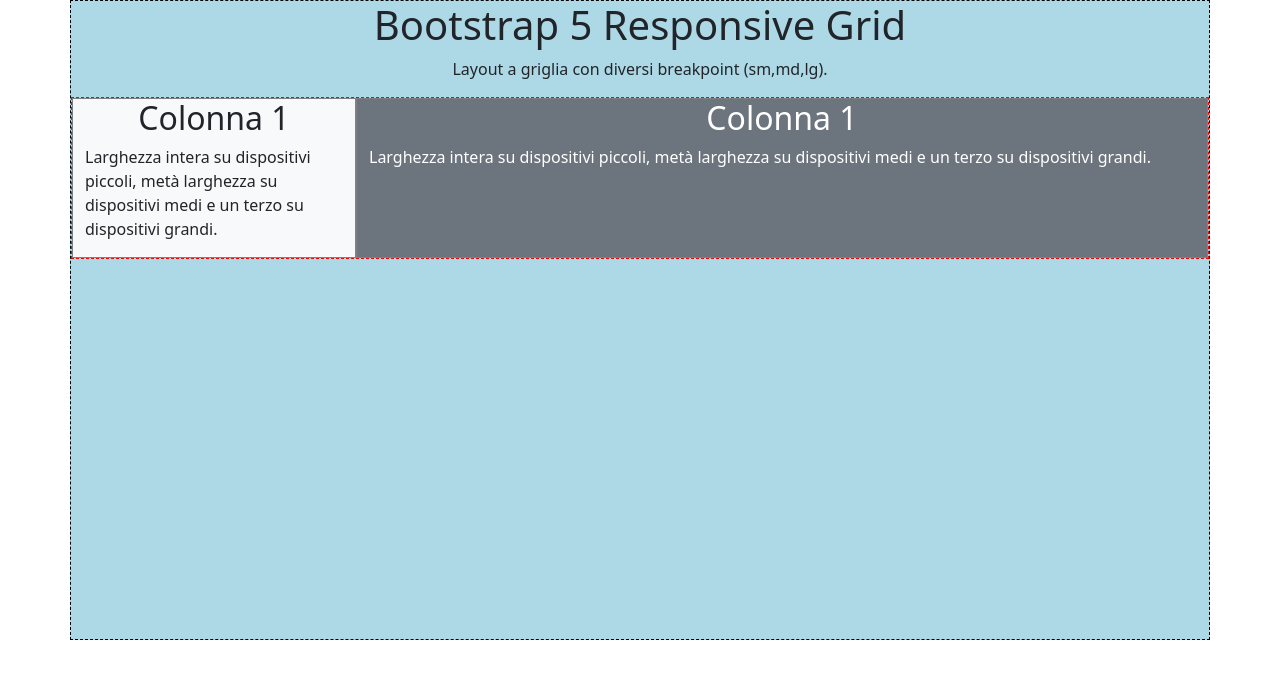
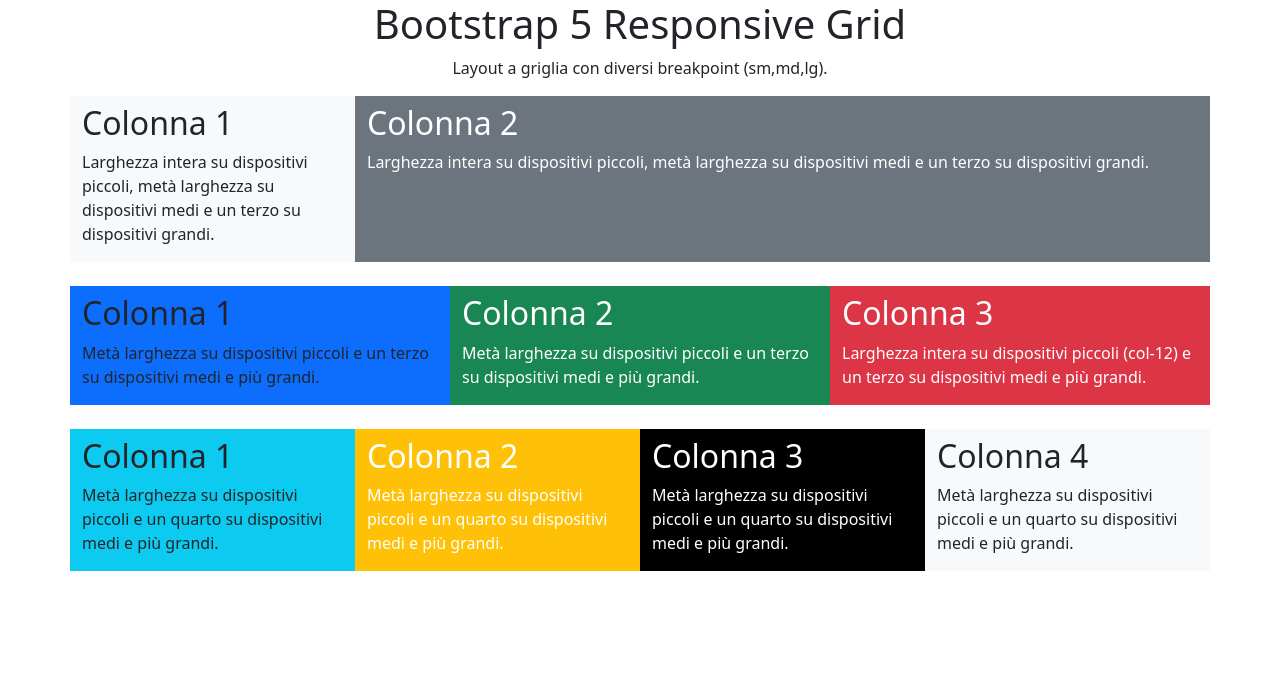
Before and after one commit to Giunta-Giovanni/htmlcss-bootstrap-layout, a plain HTML site: page index.html in a window 1280 px wide. Drawn offline with nearby package versions, Linux system fonts and the light colour scheme.

Commit message:
[feat] 2nd and 3rd row

```diff
--- a/css/style.css
+++ b/css/style.css
@@ -5,7 +5,7 @@
 }
 
 /* debug for bootstrap class */
-[class^='container'] {
+/* [class^='container'] {
     border: 1px dashed black;
     background-color: lightblue;
     min-height: 80vh;
@@ -19,7 +19,7 @@
     border: 1px solid grey;
     background-color: aqua;
     /* height: 100px; */
-}
+} */
 
 /********************************************************
                     MOBILE FIRST
--- a/index.html
+++ b/index.html
@@ -11,17 +11,69 @@
     <div class="container text-center">
         <h1>Bootstrap 5 Responsive Grid</h1>
         <p>Layout a griglia con diversi breakpoint (sm,md,lg).</p>
-        <div class="row">
-            <div class="col-12 col-md-6 col-lg-3 bg-light">
-              <h2> Colonna 1</h2>
-              <p class="text-start">
+
+        <!-- 1st row -->
+        <div class="row mb-4">
+            <div class="col-12 col-md-6 col-lg-3 bg-light text-start">
+              <h2 class="mt-2"> Colonna 1</h2>
+              <p>
                 Larghezza intera su dispositivi piccoli, metà larghezza su dispositivi medi e un terzo su dispositivi grandi.
               </p>
             </div>
-            <div class="col-12 col-md-6 col-lg-9 bg-secondary text-white">
-                <h2> Colonna 1</h2>
-                <p class="text-start">
+            <div class="col-12 col-md-6 col-lg-9 bg-secondary text-white text-start">
+                <h2 class="mt-2"> Colonna 2</h2>
+                <p>
                   Larghezza intera su dispositivi piccoli, metà larghezza su dispositivi medi e un terzo su dispositivi grandi.
+                </p>
+            </div>
+        </div>
+
+        <!-- 2nd row -->
+        <div class="row mb-4">
+            <div class="col-6 col-md-4 col-lg-4 bg-primary text-start">
+              <h2 class="mt-2"> Colonna 1</h2>
+              <p>
+                Metà larghezza su dispositivi piccoli e un terzo su dispositivi medi e più grandi.
+              </p>
+            </div>
+            <div class="col-6 col-md-4 col-lg-4 bg-success text-white text-start">
+                <h2 class="mt-2"> Colonna 2</h2>
+                <p>
+                    Metà larghezza su dispositivi piccoli e un terzo su dispositivi medi e più grandi.
+                </p>
+            </div>
+            <div class="col-12 col-md-4 col-lg-4 bg-danger text-white text-start">
+                <h2 class="mt-2"> Colonna 3</h2>
+                <p>
+                    Larghezza intera su dispositivi piccoli (col-12) e un terzo su dispositivi medi e più grandi.
+                </p>
+            </div>
+        </div>
+
+        <!-- 3rd row -->
+        <div class="row mb-4">
+            <div class="col-6 col-md-3 col-lg-3 bg-info text-start">
+              <h2 class="mt-2"> Colonna 1</h2>
+              <p>
+                Metà larghezza su dispositivi piccoli e un quarto su dispositivi medi e più grandi.
+              </p>
+            </div>
+            <div class="col-6 col-md-3 col-lg-3 bg-warning text-white text-start">
+                <h2 class="mt-2"> Colonna 2</h2>
+                <p>
+                    Metà larghezza su dispositivi piccoli e un quarto su dispositivi medi e più grandi.
+                </p>
+            </div>
+            <div class="col-6 col-md-3 col-lg-3 bg-black text-white text-start">
+                <h2 class="mt-2"> Colonna 3</h2>
+                <p>
+                    Metà larghezza su dispositivi piccoli e un quarto su dispositivi medi e più grandi.
+                </p>
+            </div>
+            <div class="col-6 col-md-3 col-lg-3 bg-light text-start">
+                <h2 class="mt-2"> Colonna 4</h2>
+                <p>
+                    Metà larghezza su dispositivi piccoli e un quarto su dispositivi medi e più grandi.
                 </p>
             </div>
         </div>
```
